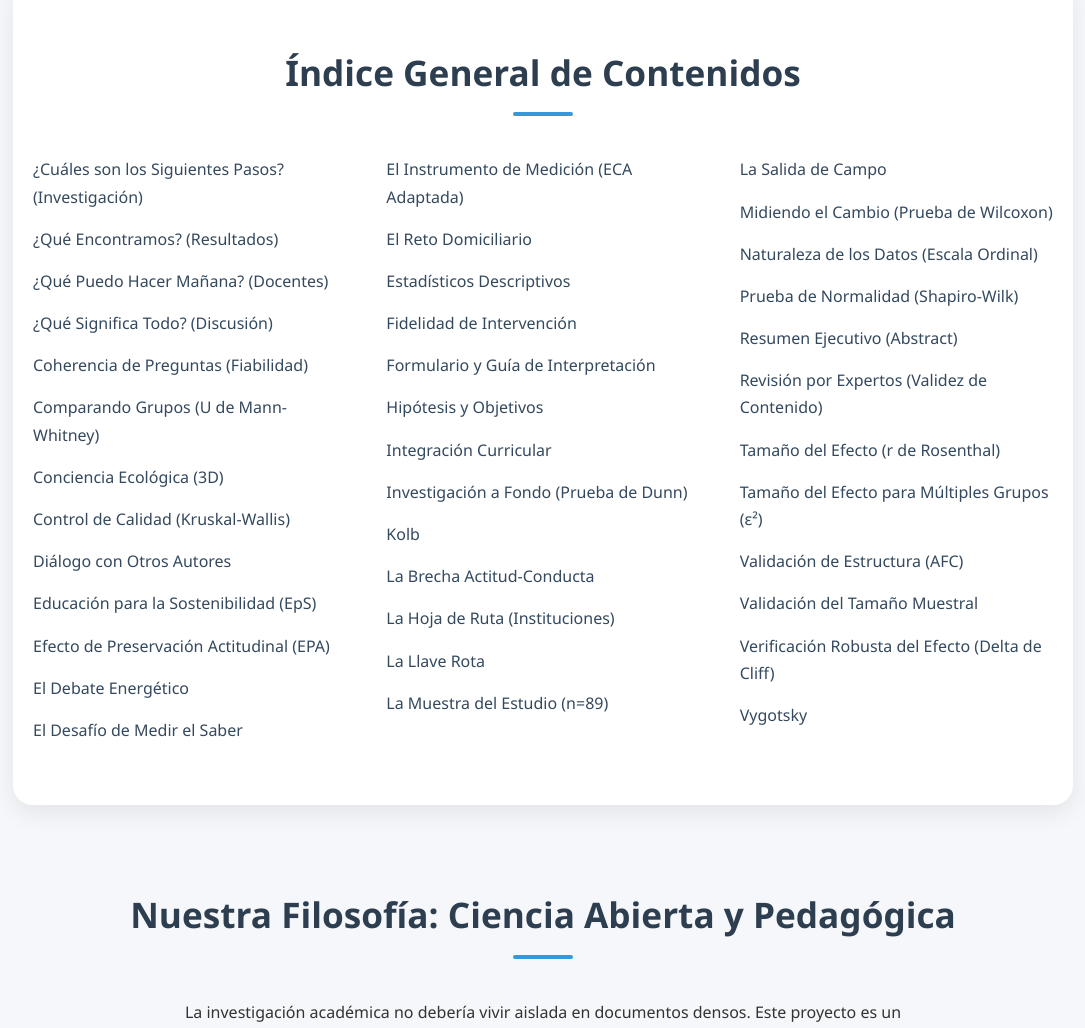
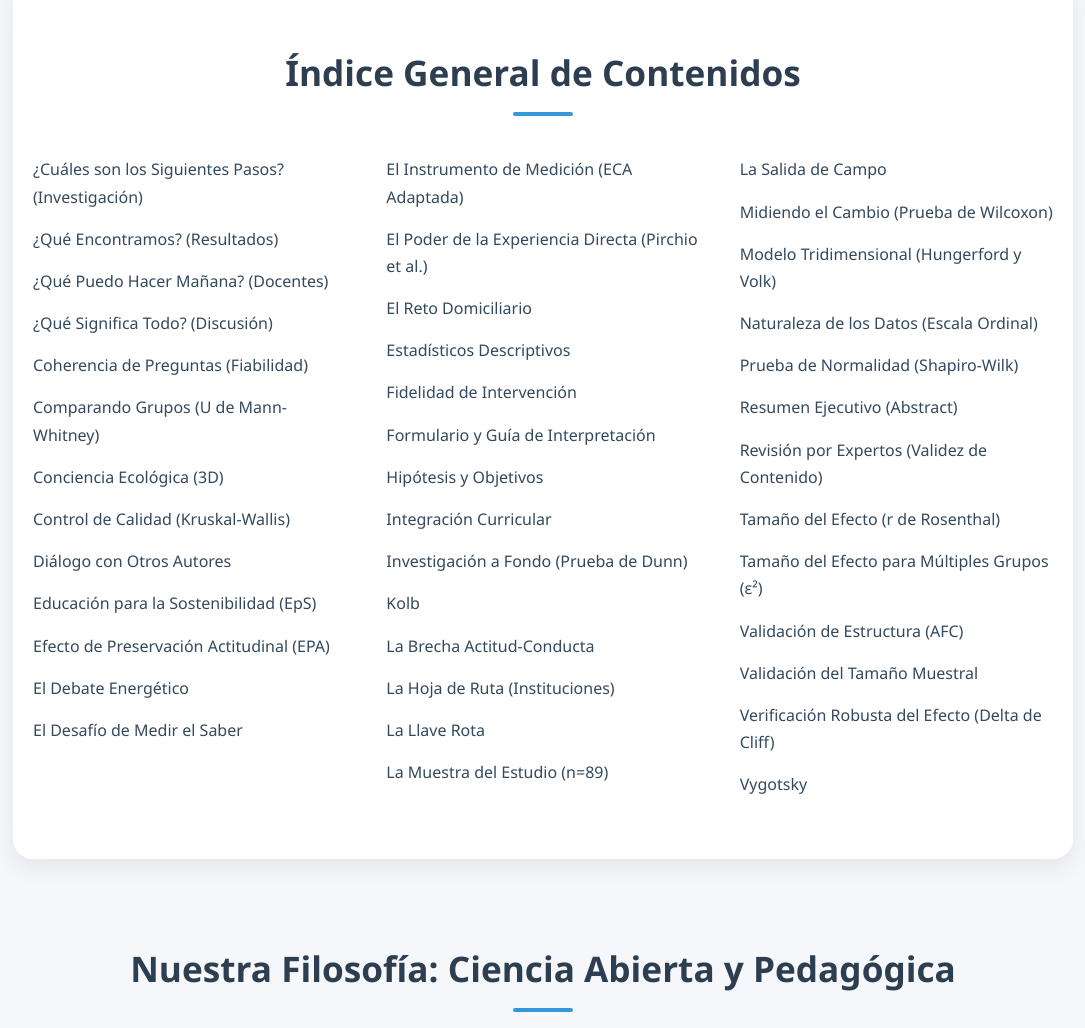
Before and after one commit to gconchae/tesis-vision-general, a plain HTML site: page index.html in a window 1280 px wide. Shown: the part 1740-2768 px from the top of the page, without its empty margins (97-1182 px from the left). Drawn offline with Linux system fonts and the light colour scheme.

Commit message:
chore(index): Sincroniza el índice general con nuevos conceptos

```diff
--- a/index.html
+++ b/index.html
@@ -169,14 +169,12 @@
                 </div>
             </section>
 
-            <!-- >>> INICIO DE LA NUEVA SECCIÓN: ÍNDICE GENERAL <<< -->
             <section id="master-index">
                 <h2 class="section-title">Índice General de Contenidos</h2>
                 <ul id="masterIndexList" class="index-list">
                     <!-- El contenido se generará aquí con JavaScript -->
                 </ul>
             </section>
-            <!-- >>> FIN DE LA NUEVA SECCIÓN <<< -->
 
             <section id="purpose">
                 <div class="container" style="text-align: center;">
@@ -197,7 +195,6 @@
 
     <script>
         document.addEventListener("DOMContentLoaded", function() {
-            // Animación para las tarjetas
             const cards = document.querySelectorAll('.component-card');
             const observer = new IntersectionObserver((entries) => {
                 entries.forEach(entry => {
@@ -210,7 +207,6 @@
             }, { threshold: 0.1 });
             cards.forEach(card => observer.observe(card));
 
-            // Lógica para generar el Índice General
             const masterIndexData = [
                 // Datos de la app "Conceptos y Hallazgos"
                 { title: 'Resumen Ejecutivo (Abstract)', id: 'resumen_ejecutivo', app: 'concepts' },
@@ -233,6 +229,9 @@
                 { title: '¿Cuáles son los Siguientes Pasos? (Investigación)', id: 'proyecciones_futuras', app: 'concepts' },
                 { title: 'Conciencia Ecológica (3D)', id: 'conciencia_ecologica', app: 'concepts' },
                 { title: 'Integración Curricular', id: 'integracion_curricular', app: 'concepts' },
+                // --- NUEVAS ENTRADAS AÑADIDAS AQUÍ ---
+                { title: 'Modelo Tridimensional (Hungerford y Volk)', id: 'modelo_tridimensional', app: 'concepts' },
+                { title: 'El Poder de la Experiencia Directa (Pirchio et al.)', id: 'pirchio_experiencia_directa', app: 'concepts' },
 
                 // Datos de la app "Herramientas Estadísticas"
                 { title: 'Estadísticos Descriptivos', id: 'descriptives', app: 'tools' },
@@ -255,7 +254,6 @@
                 { title: 'Formulario y Guía de Interpretación', id: 'formulas', app: 'tools' }
             ];
 
-            // Ordenar los datos alfabéticamente por título
             masterIndexData.sort((a, b) => a.title.localeCompare(b.title));
 
             function renderMasterIndex() {
```
